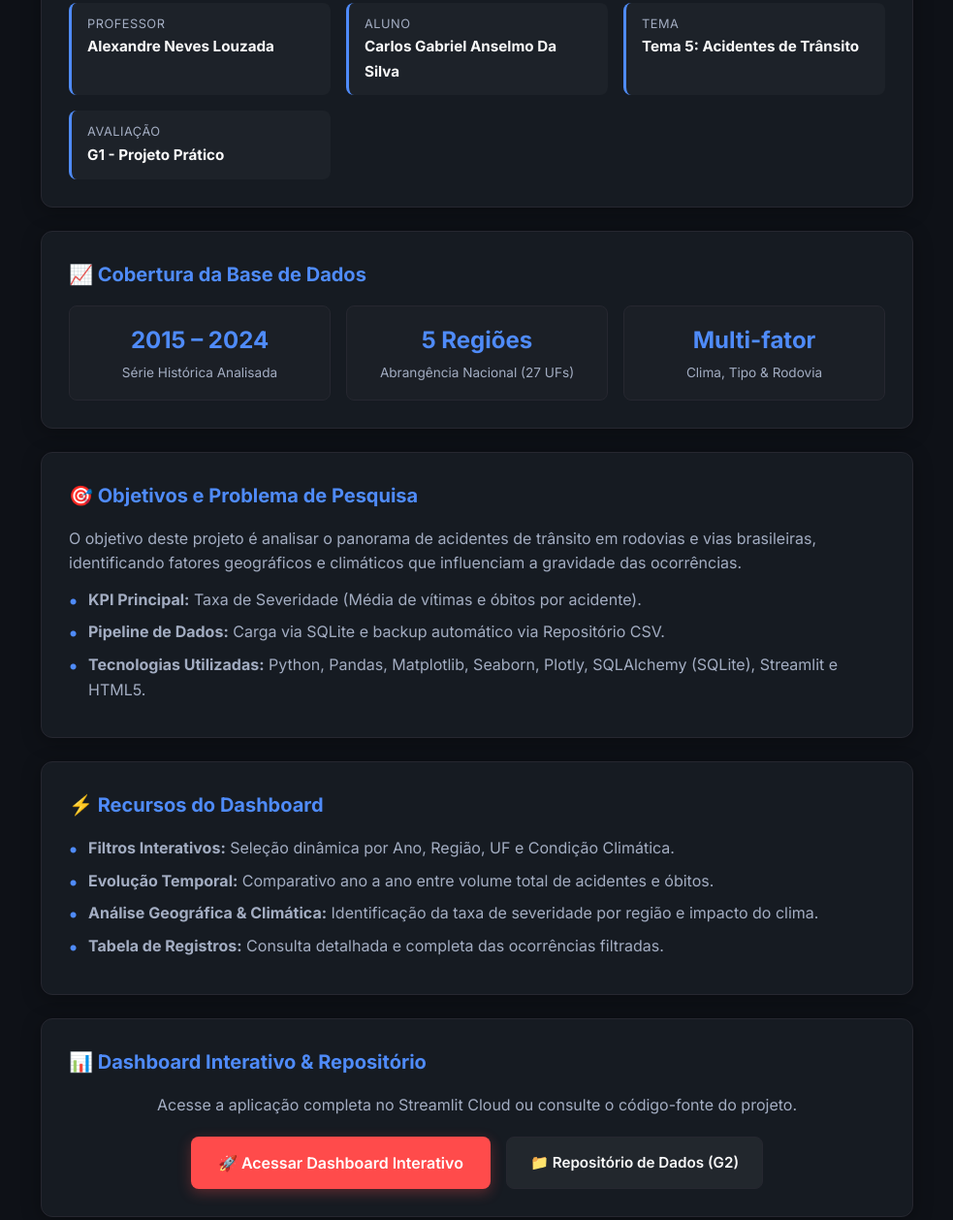
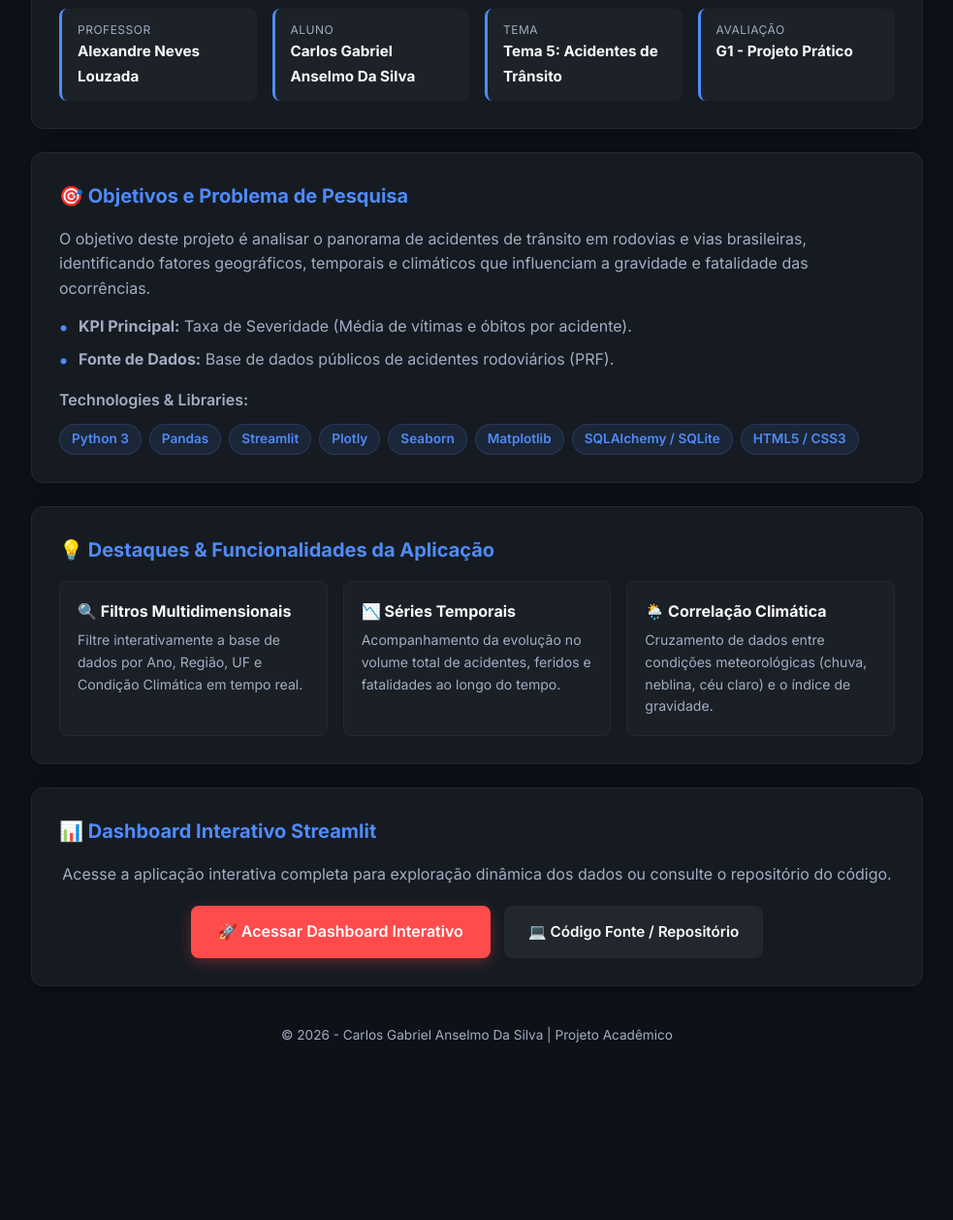
Before and after one commit to StrykerBr/G1_LP6_ANALISE_ACIDENTES_CARLOS_SILVA, a plain HTML site: page index.html in a window 1280 px wide. Shown: the part 262-1520 px from the top of the page at 97% size, without its empty margins (148-1131 px from the left). After the commit the page ends 1381 px from the top, so only its background shows below. Drawn offline with Linux system fonts and the light colour scheme.

Commit message:
Upgrade index.html

```diff
--- a/index.html
+++ b/index.html
@@ -16,6 +16,7 @@
             --accent-green: #2ea043;
             --accent-red: #ff4b4b;
             --accent-hover: #e03e3e;
+            --tag-bg: rgba(79, 139, 249, 0.1);
         }
 
         * {
@@ -33,7 +34,7 @@
         }
 
         .container {
-            max-width: 900px;
+            max-width: 920px;
             margin: 0 auto;
         }
 
@@ -45,7 +46,7 @@
         }
 
         header h1 {
-            font-size: 2rem;
+            font-size: 2.2rem;
             font-weight: 700;
             color: var(--text-primary);
             margin-bottom: 10px;
@@ -53,7 +54,7 @@
 
         header p {
             color: var(--text-secondary);
-            font-size: 1rem;
+            font-size: 1.05rem;
         }
 
         .card {
@@ -90,7 +91,7 @@
 
         .info-item span {
             display: block;
-            font-size: 0.8rem;
+            font-size: 0.75rem;
             color: var(--text-secondary);
             text-transform: uppercase;
             letter-spacing: 0.5px;
@@ -101,29 +102,50 @@
             color: var(--text-primary);
         }
 
-        .stats-grid {
-            display: grid;
-            grid-template-columns: repeat(auto-fit, minmax(180px, 1fr));
-            gap: 16px;
-            margin-top: 10px;
+        /* Tech Tags */
+        .tech-tags {
+            display: flex;
+            flex-wrap: wrap;
+            gap: 8px;
+            margin-top: 12px;
         }
 
-        .stat-card {
+        .tag {
+            background: var(--tag-bg);
+            color: var(--accent-blue);
+            border: 1px solid rgba(79, 139, 249, 0.2);
+            padding: 4px 12px;
+            border-radius: 16px;
+            font-size: 0.85rem;
+            font-weight: 600;
+        }
+
+        /* Highlights Cards */
+        .highlights-grid {
+            display: grid;
+            grid-template-columns: repeat(auto-fit, minmax(240px, 1fr));
+            gap: 16px;
+            margin-top: 12px;
+        }
+
+        .highlight-card {
             background: rgba(255, 255, 255, 0.02);
             border: 1px solid var(--card-border);
-            padding: 16px;
+            padding: 18px;
             border-radius: 8px;
-            text-align: center;
         }
 
-        .stat-card h3 {
-            font-size: 1.5rem;
-            color: var(--accent-blue);
-            margin-bottom: 4px;
+        .highlight-card h3 {
+            font-size: 1rem;
+            color: var(--text-primary);
+            margin-bottom: 6px;
+            display: flex;
+            align-items: center;
+            gap: 8px;
         }
 
-        .stat-card p {
-            font-size: 0.85rem;
+        .highlight-card p {
+            font-size: 0.88rem;
             color: var(--text-secondary);
         }
 
@@ -153,7 +175,7 @@
             display: flex;
             flex-wrap: wrap;
             justify-content: center;
-            gap: 16px;
+            gap: 14px;
             margin-top: 20px;
         }
 
@@ -217,7 +239,7 @@
             <p>Linguagem de Programação — Análise e Visualização de Dados com Python</p>
         </header>
 
-        <!-- Cartão de Informações Acadêmicas -->
+        <!-- Informações do Projeto -->
         <div class="card">
             <h2>📌 Informações do Projeto</h2>
             <div class="info-grid">
@@ -240,61 +262,60 @@
             </div>
         </div>
 
-        <!-- Métrica/Visão Geral dos Dados -->
+        <!-- Objetivos e Tecnologias -->
         <div class="card">
-            <h2>📈 Cobertura da Base de Dados</h2>
-            <div class="stats-grid">
-                <div class="stat-card">
-                    <h3>2015 – 2024</h3>
-                    <p>Série Histórica Analisada</p>
+            <h2>🎯 Objetivos e Problema de Pesquisa</h2>
+            <p style="color: var(--text-secondary); margin-bottom: 14px;">
+                O objetivo deste projeto é analisar o panorama de acidentes de trânsito em rodovias e vias brasileiras, identificando fatores geográficos, temporais e climáticos que influenciam a gravidade e fatalidade das ocorrências.
+            </p>
+            <ul>
+                <li><strong>KPI Principal:</strong> Taxa de Severidade (Média de vítimas e óbitos por acidente).</li>
+                <li><strong>Fonte de Dados:</strong> Base de dados públicos de acidentes rodoviários (PRF).</li>
+            </ul>
+            <p style="color: var(--text-secondary); margin-top: 16px; margin-bottom: 8px; font-weight: 600;">Technologies & Libraries:</p>
+            <div class="tech-tags">
+                <span class="tag">Python 3</span>
+                <span class="tag">Pandas</span>
+                <span class="tag">Streamlit</span>
+                <span class="tag">Plotly</span>
+                <span class="tag">Seaborn</span>
+                <span class="tag">Matplotlib</span>
+                <span class="tag">SQLAlchemy / SQLite</span>
+                <span class="tag">HTML5 / CSS3</span>
+            </div>
+        </div>
+
+        <!-- Destaques / Key Insights -->
+        <div class="card">
+            <h2>💡 Destaques & Funcionalidades da Aplicação</h2>
+            <div class="highlights-grid">
+                <div class="highlight-card">
+                    <h3>🔍 Filtros Multidimensionais</h3>
+                    <p>Filtre interativamente a base de dados por Ano, Região, UF e Condição Climática em tempo real.</p>
                 </div>
-                <div class="stat-card">
-                    <h3>5 Regiões</h3>
-                    <p>Abrangência Nacional (27 UFs)</p>
+                <div class="highlight-card">
+                    <h3>📉 Séries Temporais</h3>
+                    <p>Acompanhamento da evolução no volume total de acidentes, feridos e fatalidades ao longo do tempo.</p>
                 </div>
-                <div class="stat-card">
-                    <h3>Multi-fator</h3>
-                    <p>Clima, Tipo & Rodovia</p>
+                <div class="highlight-card">
+                    <h3>🌦️ Correlação Climática</h3>
+                    <p>Cruzamento de dados entre condições meteorológicas (chuva, neblina, céu claro) e o índice de gravidade.</p>
                 </div>
             </div>
         </div>
 
-        <!-- Objetivos e Tecnologias -->
-        <div class="card">
-            <h2>🎯 Objetivos e Problema de Pesquisa</h2>
-            <p style="color: var(--text-secondary); margin-bottom: 12px;">
-                O objetivo deste projeto é analisar o panorama de acidentes de trânsito em rodovias e vias brasileiras, identificando fatores geográficos e climáticos que influenciam a gravidade das ocorrências.
-            </p>
-            <ul>
-                <li><strong>KPI Principal:</strong> Taxa de Severidade (Média de vítimas e óbitos por acidente).</li>
-                <li><strong>Pipeline de Dados:</strong> Carga via SQLite e backup automático via Repositório CSV.</li>
-                <li><strong>Tecnologias Utilizadas:</strong> Python, Pandas, Matplotlib, Seaborn, Plotly, SQLAlchemy (SQLite), Streamlit e HTML5.</li>
-            </ul>
-        </div>
-
-        <!-- Recursos e Funcionalidades do Dashboard -->
-        <div class="card">
-            <h2>⚡ Recursos do Dashboard</h2>
-            <ul>
-                <li><strong>Filtros Interativos:</strong> Seleção dinâmica por Ano, Região, UF e Condição Climática.</li>
-                <li><strong>Evolução Temporal:</strong> Comparativo ano a ano entre volume total de acidentes e óbitos.</li>
-                <li><strong>Análise Geográfica & Climática:</strong> Identificação da taxa de severidade por região e impacto do clima.</li>
-                <li><strong>Tabela de Registros:</strong> Consulta detalhada e completa das ocorrências filtradas.</li>
-            </ul>
-        </div>
-
-        <!-- Botões de Ação e Acesso -->
+        <!-- Call to Action / Links -->
         <div class="card" style="text-align: center;">
-            <h2>📊 Dashboard Interativo & Repositório</h2>
+            <h2>📊 Dashboard Interativo Streamlit</h2>
             <p style="color: var(--text-secondary); margin-bottom: 20px;">
-                Acesse a aplicação completa no Streamlit Cloud ou consulte o código-fonte do projeto.
+                Acesse a aplicação interativa completa para exploração dinâmica dos dados ou consulte o repositório do código.
             </p>
             <div class="btn-container">
                 <a href="https://g1-acidentes-carlos-silva.streamlit.app" target="_blank" class="btn-streamlit">
                     🚀 Acessar Dashboard Interativo
                 </a>
                 <a href="https://github.com/AlexandreLouzada/Dados-Simulados-G2" target="_blank" class="btn-secondary">
-                    📁 Repositório de Dados (G2)
+                    💻 Código Fonte / Repositório
                 </a>
             </div>
         </div>
```
